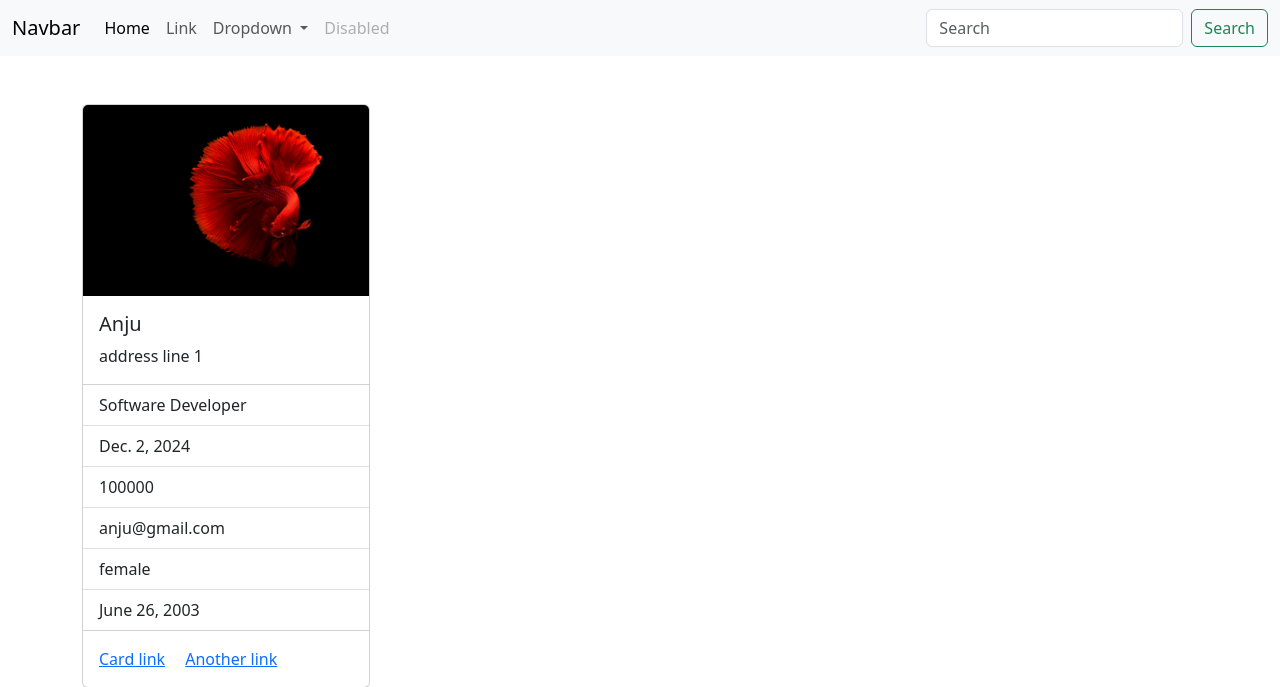
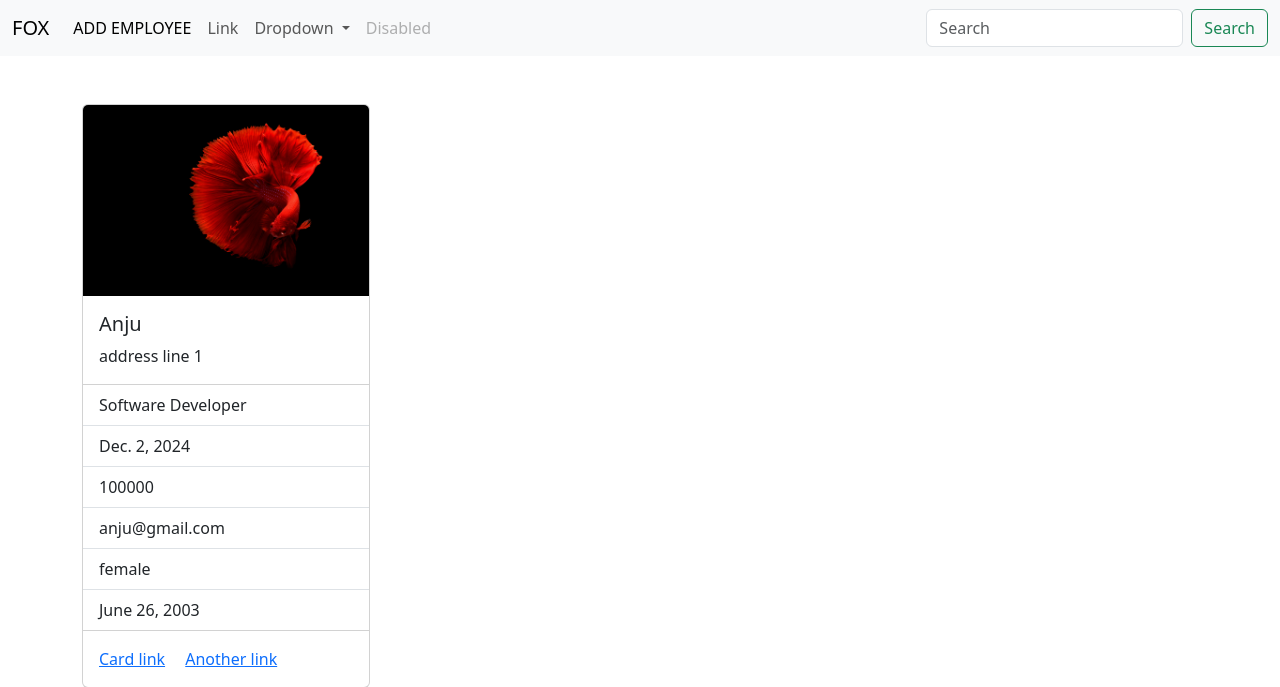
Before and after one commit to varshanixon/employee-management-system, a Django app: page /employee/1/ in a window 1280 px wide. Shown: the top 687 px of the page. Run offline with Django 5.2, Linux system fonts and the light colour scheme; data comes from the database, SQL or seed files in the repository.

Commit message:
Update base.html

```diff
--- a/employeepro/emp_app/templates/base.html
+++ b/employeepro/emp_app/templates/base.html
@@ -10,14 +10,14 @@
     <!-- Navbar starts here -->
     <nav class="navbar navbar-expand-lg bg-body-tertiary">
         <div class="container-fluid">
-          <a class="navbar-brand" href="#">Navbar</a>
+          <a class="navbar-brand" href="#">FOX</a>
           <button class="navbar-toggler" type="button" data-bs-toggle="collapse" data-bs-target="#navbarSupportedContent" aria-controls="navbarSupportedContent" aria-expanded="false" aria-label="Toggle navigation">
             <span class="navbar-toggler-icon"></span>
           </button>
           <div class="collapse navbar-collapse" id="navbarSupportedContent">
             <ul class="navbar-nav me-auto mb-2 mb-lg-0">
               <li class="nav-item">
-                <a class="nav-link active" aria-current="page" href="#">Home</a>
+                <a class="nav-link active" aria-current="page" href="{%url 'employee-add'%}">ADD EMPLOYEE</a>
               </li>
               <li class="nav-item">
                 <a class="nav-link" href="#">Link</a>
```
